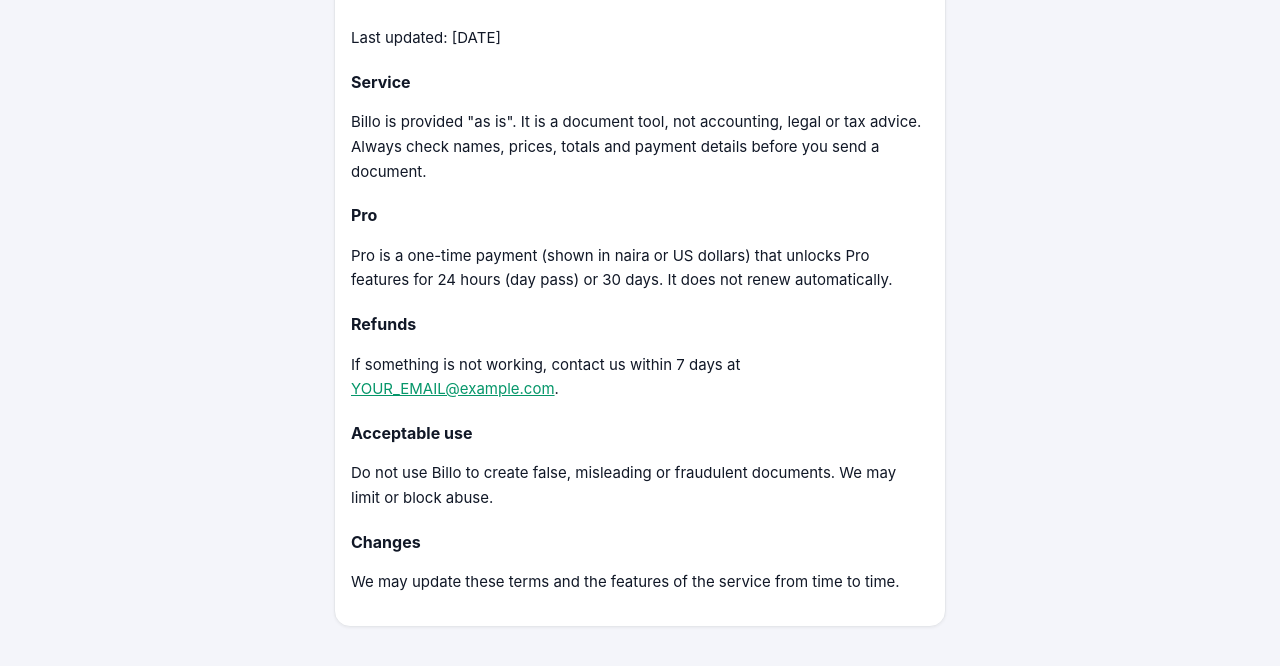
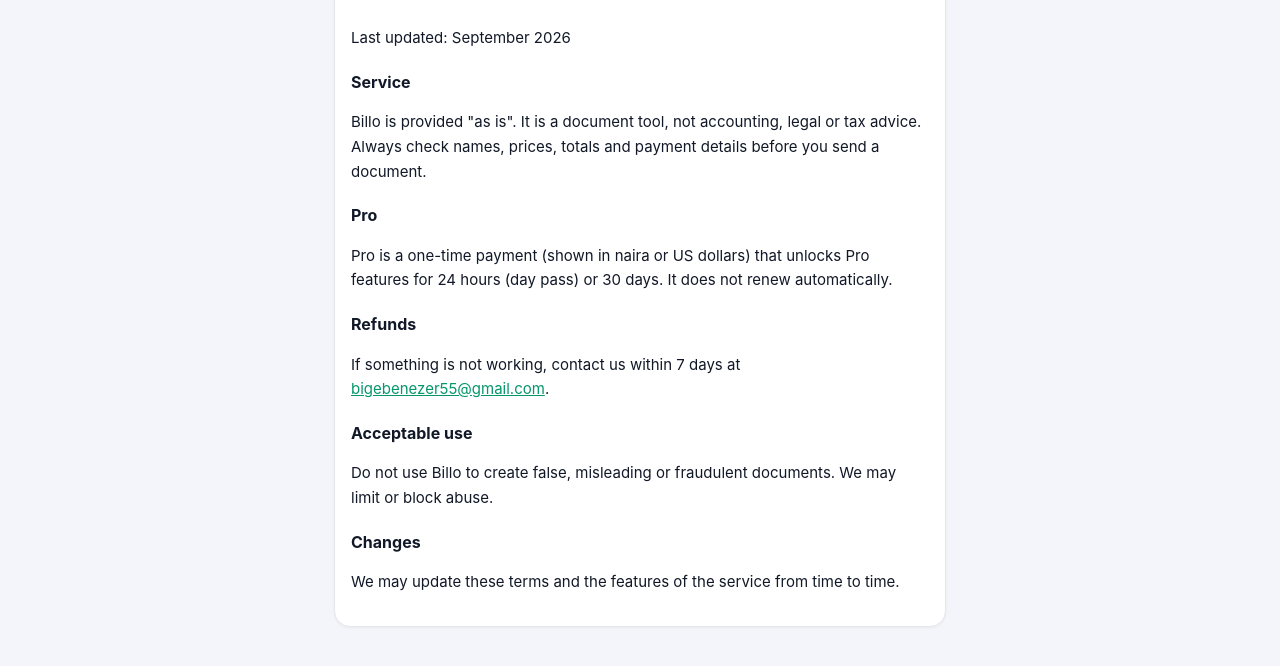
Before and after one commit to greenhood1/billo, a website: page terms.html in a window 1280 px wide. Shown: the part 152-818 px from the top of the page. Drawn offline with Linux system fonts and the light colour scheme.

Commit message:
Update terms.html

```diff
--- a/terms.html
+++ b/terms.html
@@ -2,9 +2,9 @@
 <html lang="en"><head><meta charset="utf-8"><meta name="viewport" content="width=device-width, initial-scale=1">
 <title>Terms of Use – Billo</title><link rel="stylesheet" href="style.css"></head><body>
 <div class="top"><div class="bar-top"><div class="logo">Billo</div><a class="pill" href="/" style="text-decoration:none">Back to app</a></div></div>
-<main class="wrap"><div class="card doc"><h1>Terms of Use</h1><p>Last updated: [DATE]</p>
+<main class="wrap"><div class="card doc"><h1>Terms of Use</h1><p>Last updated: September 2026</p>
 <h2>Service</h2><p>Billo is provided "as is". It is a document tool, not accounting, legal or tax advice. Always check names, prices, totals and payment details before you send a document.</p>
 <h2>Pro</h2><p>Pro is a one-time payment (shown in naira or US dollars) that unlocks Pro features for 24 hours (day pass) or 30 days. It does not renew automatically.</p>
-<h2>Refunds</h2><p>If something is not working, contact us within 7 days at <a href="mailto:YOUR_EMAIL@example.com">YOUR_EMAIL@example.com</a>.</p>
+<h2>Refunds</h2><p>If something is not working, contact us within 7 days at <a href="mailto: bigebenezer55@gmail.com">bigebenezer55@gmail.com</a>.</p>
 <h2>Acceptable use</h2><p>Do not use Billo to create false, misleading or fraudulent documents. We may limit or block abuse.</p>
 <h2>Changes</h2><p>We may update these terms and the features of the service from time to time.</p></div></main></body></html>
```
